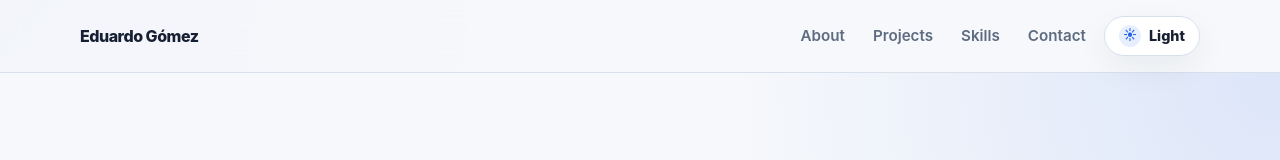
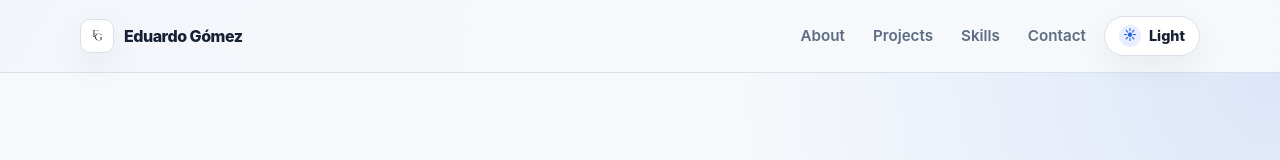
Before and after one commit to Eduman8/Portfolio-Personal-main, a React (Vite) app: page / in a window 1280 px wide. Shown: the top 160 px of the page. Built offline with nearby package versions, Linux system fonts and the light colour scheme.

Commit message:
Fix duplicated Contact content and wire EG favicon/logo

```diff
--- a/index.html
+++ b/index.html
@@ -3,6 +3,7 @@
   <head>
     <meta charset="UTF-8" />
     <meta name="viewport" content="width=device-width, initial-scale=1.0" />
+    <link rel="icon" type="image/png" href="/favicon.png" />
     <meta
       name="description"
       content="Portfolio of Eduardo Gómez, Junior Front-End / Full-Stack Developer building clean web applications with React, Node.js and PostgreSQL."
--- a/src/components/Contact.jsx
+++ b/src/components/Contact.jsx
@@ -7,16 +7,10 @@ function Contact() {
         <p className="section-label">Contact</p>
         <h2>Let&apos;s talk about how I can contribute to your team.</h2>
         <p>
-          I am open to junior front-end and full-stack opportunities where I can
-          contribute to real products, keep improving and build clean
-          functional web applications.
-          contribute to real products, keep learning and build clean, functional
-          web applications.
+          I am open to junior front-end and full-stack opportunities where I can contribute to
+          real products, keep improving, and build clean, functional web applications.
         </p>
         <div className="contact-links">
-          <a href="mailto:eduman.000@gmail.com">Email me</a>
-          <a href="https://www.linkedin.com/in/eduardo-dami%C3%A1n-g%C3%B3mez-89a432217/">LinkedIn</a>{' '}
-          <a href="https://github.com/Eduman8/">GitHub</a>{' '}
           <a href={contactLinks.email}>Email me</a>
           <a href={contactLinks.linkedin} target="_blank" rel="noreferrer">
             LinkedIn
--- a/src/components/Header.jsx
+++ b/src/components/Header.jsx
@@ -41,7 +41,8 @@ function Header() {
     <header className="site-header">
       <nav className="container nav" aria-label="Primary navigation">
         <a className="brand" href="#top" aria-label="Eduardo Gómez home">
-          Eduardo Gómez
+          <img className="brand-logo" src="/favicon.png" alt="EG logo" width="34" height="34" />
+          <span>Eduardo Gómez</span>
         </a>
         <div className="nav-actions">
           <div className="nav-links">
--- a/src/styles.css
+++ b/src/styles.css
@@ -114,9 +114,22 @@ p {
 }
 
 .brand {
+  display: inline-flex;
+  align-items: center;
+  gap: 10px;
   color: var(--color-text);
   font-weight: 800;
   letter-spacing: -0.03em;
+}
+
+.brand-logo {
+  width: 34px;
+  height: 34px;
+  border-radius: 10px;
+  border: 1px solid var(--color-border);
+  background: var(--color-surface);
+  object-fit: cover;
+  box-shadow: var(--shadow-soft);
 }
 
 .nav-actions {
```
